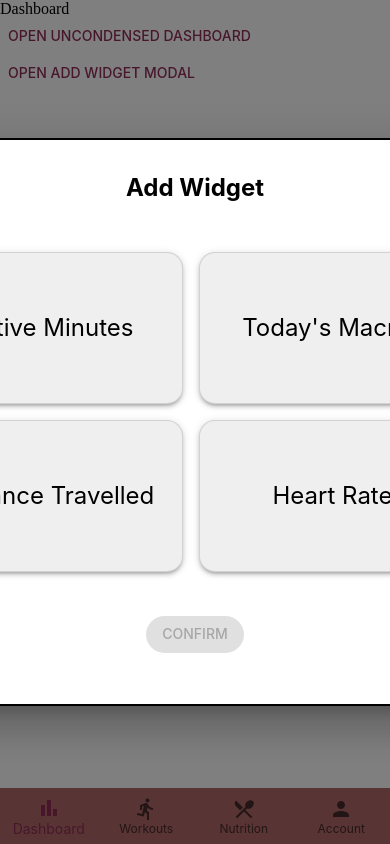
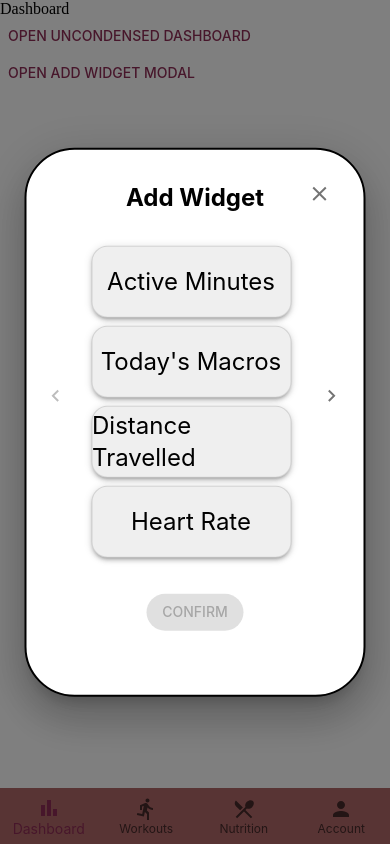
Before and after one commit to joshchyeonlee/EZFit, a React (Create React App) app: page /Dashboard in a window 390 px wide. Both pictures are taken after a click on the button "OPEN ADD WIDGET MODAL". Built offline with nearby package versions, Linux system fonts and the light colour scheme.

Commit message:
add responsive

```diff
--- a/src/components/dashboard/AddWidgetModal.tsx
+++ b/src/components/dashboard/AddWidgetModal.tsx
@@ -1,7 +1,7 @@
 import { Box, Button, IconButton, Modal, Typography, Grid, Card, CardActionArea } from "@mui/material";
 import { Close } from '@mui/icons-material';
 import { ChevronLeft, ChevronRight } from '@mui/icons-material';
-import { useState } from "react";
+import { useEffect, useState } from "react";
 import theme from "../../themes/theme";
 
 function AddWidgetModal(props: { open: boolean; setOpen: any; }){
@@ -9,6 +9,10 @@ function AddWidgetModal(props: { open: boolean; setOpen: any; }){
     const [index, setIndex] = useState(0);
     const [selectedModal, setSelectedModal] = useState("");
     const [isAnimating, setIsAnimating] = useState(false);
+    const [containerW, setContainerW] = useState((window.innerWidth < 500) ? 200 : 550);
+    const [containerH, setContainerH] = useState(300);
+    const [itemW, setItemW] = useState((window.innerWidth < 500) ? 100 : 250);
+    const [itemH, setItemH] = useState((window.innerWidth < 500) ? 70 : 150);
 
     const handleClose = () => {
         setSelectedModal("");
@@ -35,6 +39,12 @@ function AddWidgetModal(props: { open: boolean; setOpen: any; }){
         handleClose();
     }
 
+    const handleUpdateWindow = () => {
+        setContainerW((window.innerWidth < 500) ? 200 : 550);
+        setItemH((window.innerWidth < 500) ? 70 : 150);
+        setItemW((window.innerWidth < 500) ? 100 : 250);
+    }
+
     const style = {
         position: 'absolute' as 'absolute',
         top: '50%',
@@ -45,7 +55,13 @@ function AddWidgetModal(props: { open: boolean; setOpen: any; }){
         borderRadius: "50px",
         boxShadow: 24,
         p: 4,
+        maxWidth:"70%"
     };
+
+    useEffect(() => {
+        window.addEventListener("resize", handleUpdateWindow);
+        handleUpdateWindow();
+    })
 
     return(
     <Modal
@@ -54,7 +70,7 @@ function AddWidgetModal(props: { open: boolean; setOpen: any; }){
         aria-labelledby="add-widget"
         aria-describedby="add-widget-modal"
     >
-        <Box sx={style} justifyContent="center" width={700} height={500}>
+        <Box sx={style} justifyContent="center">
             <Box position="absolute" display="flex" justifyContent="flex-end" right="10px" top="10px" padding="10px">
                 <IconButton size="large" onClick={() => handleClose()}><Close/></IconButton>
             </Box>
@@ -64,27 +80,26 @@ function AddWidgetModal(props: { open: boolean; setOpen: any; }){
                     <IconButton onClick={() => handleChevronClick(-1)} disabled={index - 4 < 0}>
                         <ChevronLeft/>
                     </IconButton>
-                    <Box    padding={4}
+                    <Box
+                            padding={2}
                             display="absolute"
-                            width={550}
+                            width={containerW}
                             height={300}
                             sx = {{
                                 opacity: isAnimating ? 0 : 1,
                                 transition: 'opacity .15s ease-in-out',
                             }}>
-                        <Grid container spacing={2}>
+                        <Grid container spacing={{xs: 1, md: 2}} columns={{md: 4, xs: 2}}>
                             {availableModals.slice(index, index+4).map((val) => {return(
-                            <Grid item xs={6}>
+                            <Grid item xs={2} md={2}>
                                 <Card variant="outlined"
                                         sx={{   bgcolor: (val === selectedModal) ? theme.palette.primary.main : "ButtonShadow",
                                                 borderRadius: 4,
                                                 boxShadow: 3,
-                                                minHeight: 150,
-                                                minWidth: 250,
                                                 transition: "bgcolor .15s ease opacity .15s ease-in-out",
                                                 opacity: isAnimating ? 0 : 1,
                                                 }}>
-                                    <CardActionArea sx={{ minHeight: 150, minWidth: 250}} onClick={() => {handleSelectModal(val)}}>
+                                    <CardActionArea sx={{ minHeight: itemH, minWidth: itemW}} onClick={() => {handleSelectModal(val)}}>
                                         <Box display="flex" justifyContent="center">
                                             <Typography variant="h5" color={(val === selectedModal) ? "white" : "black"}>{val}</Typography>
                                         </Box>
```
